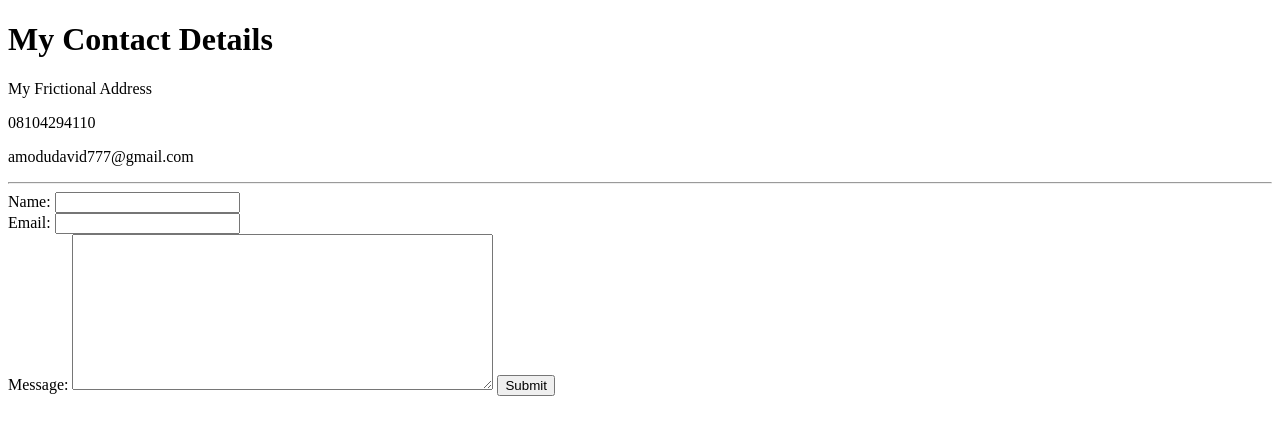
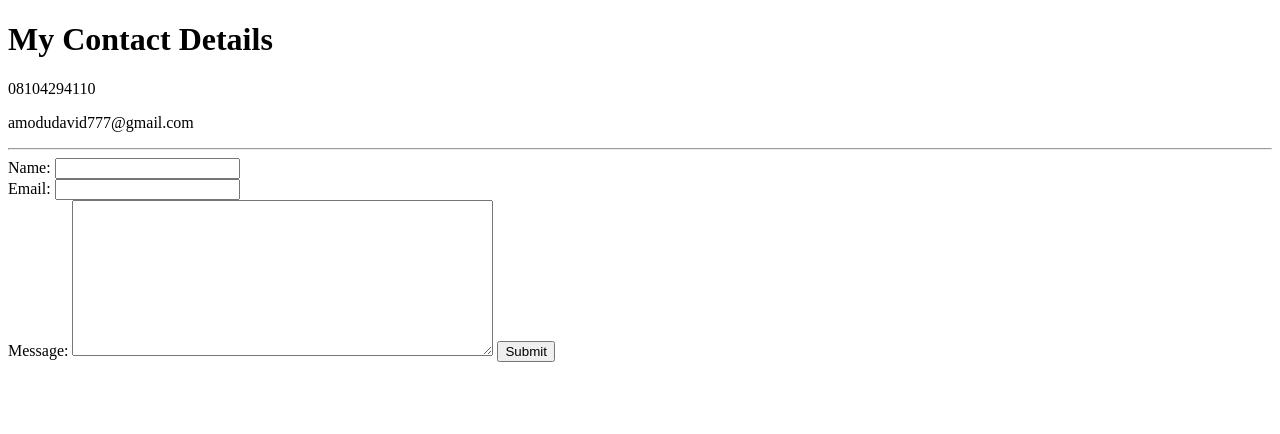
Before and after one commit to Am0du/CV, a plain HTML site: page contact.html in a window 1280 px wide. Drawn offline with Linux system fonts and the light colour scheme.

Commit message:
Update contact.html

```diff
--- a/contact.html
+++ b/contact.html
@@ -6,7 +6,6 @@
   </head>
   <body>
     <h1>My Contact Details</h1>
-    <p>My Frictional Address</p>
     <p>08104294110</p>
     <p>amodudavid777@gmail.com</p>
     <hr>
```
